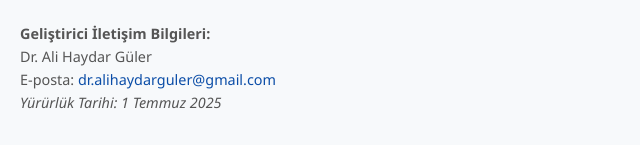
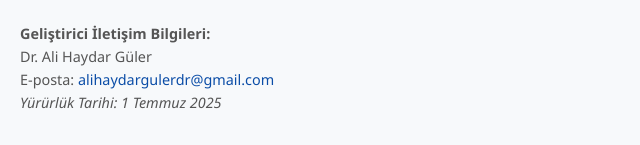
Before and after one commit to alihaydargulerdr/acil-skorlar, a plain HTML site: page privacy.html in a window 1280 px wide. Shown: the part 3117-3262 px from the top of the page, 0-640 px from the left. Drawn offline with Linux system fonts and the light colour scheme.

Commit message:
privacy.html

```diff
--- a/privacy.html
+++ b/privacy.html
@@ -155,7 +155,7 @@
   <footer>
     <p><strong>Geliştirici İletişim Bilgileri:</strong><br>
     Dr. Ali Haydar Güler<br>
-    E-posta: <a href="mailto:alihaydargulerdr@gmail.com">dr.alihaydarguler@gmail.com</a><br>
+    E-posta: <a href="mailto:alihaydargulerdr@gmail.com">alihaydargulerdr@gmail.com</a><br>
     <em>Yürürlük Tarihi: 1 Temmuz 2025</em></p>
   </footer>
 </body>
```
